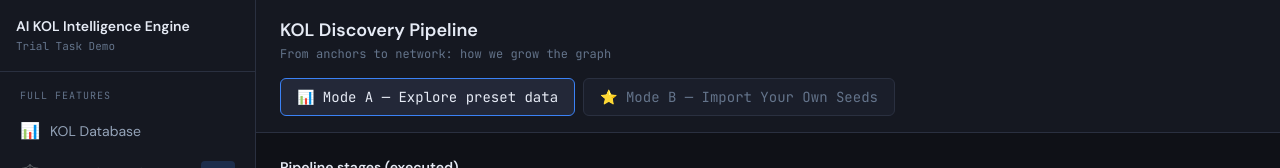
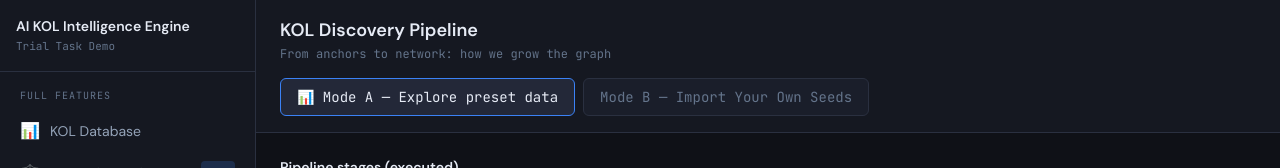
Before and after one commit to Tsubaki414/ai-kol-intelligence-engine, a React (Vite) app in the folder kol-intelligence-engine/: page /discovery in a window 1280 px wide. Shown: the top 168 px of the page. Built offline with nearby package versions, Linux system fonts and the light colour scheme.

Commit message:
remove star emoji from Mode B toggle and heading

```diff
--- a/kol-intelligence-engine/src/pages/Discovery.jsx
+++ b/kol-intelligence-engine/src/pages/Discovery.jsx
@@ -111,7 +111,7 @@ export default function Discovery() {
                 : "bg-bg-card border border-border text-text-muted"
             }`}
           >
-            ⭐ Mode B — Import Your Own Seeds
+            Mode B — Import Your Own Seeds
           </button>
         </div>
       </div>
@@ -162,7 +162,7 @@ export default function Discovery() {
           <div className="space-y-6">
             <div className="bg-accent-emerald/5 border border-accent-emerald/30 rounded-lg p-5">
               <h2 className="text-sm font-semibold text-accent-emerald mb-2">
-                ⭐ Import Your Own Seeds
+                Import Your Own Seeds
               </h2>
               <p className="text-xs text-text-secondary leading-relaxed">
                 Paste your own KOL handles (3–20 people you know). The pipeline will: (1) check
```
